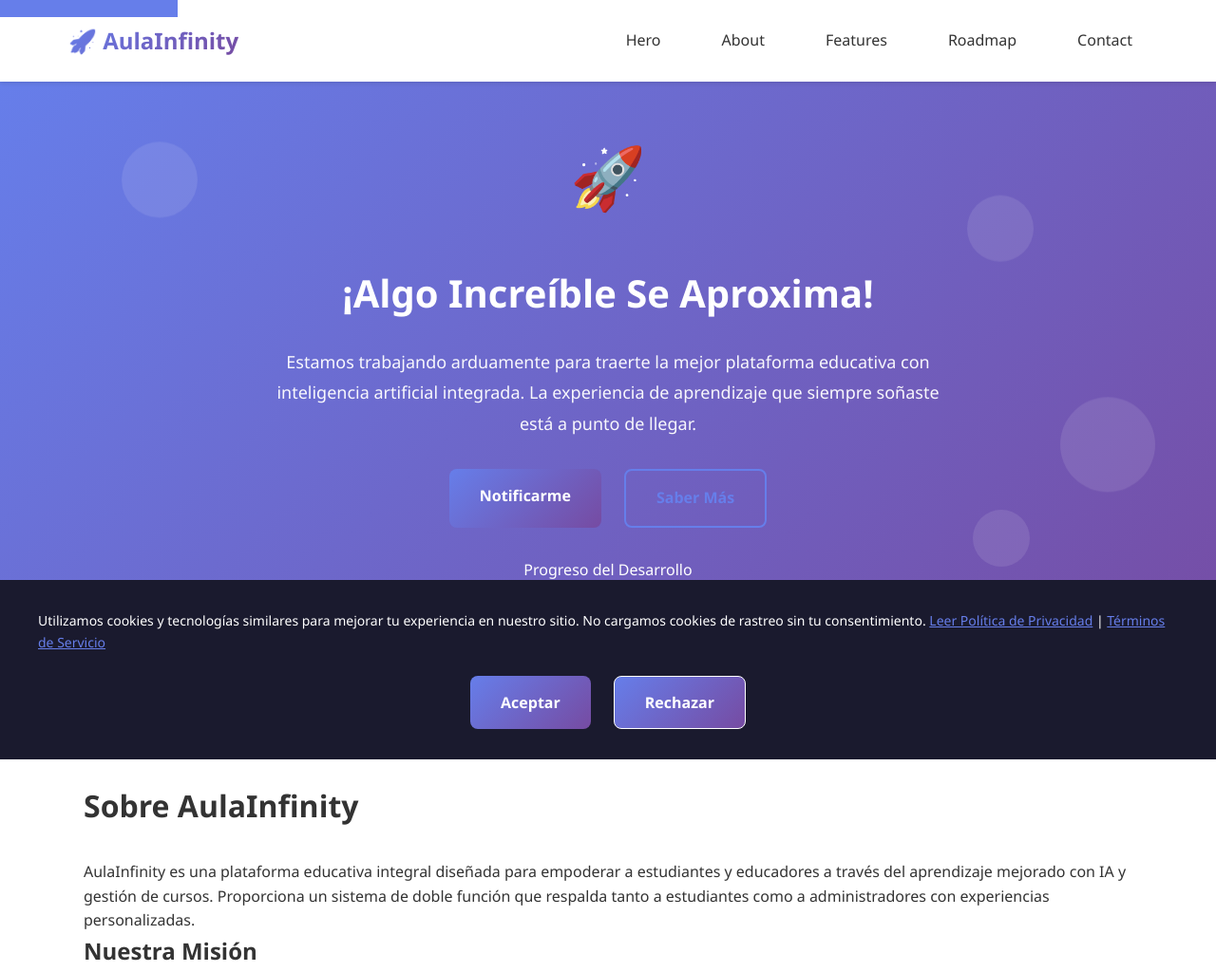
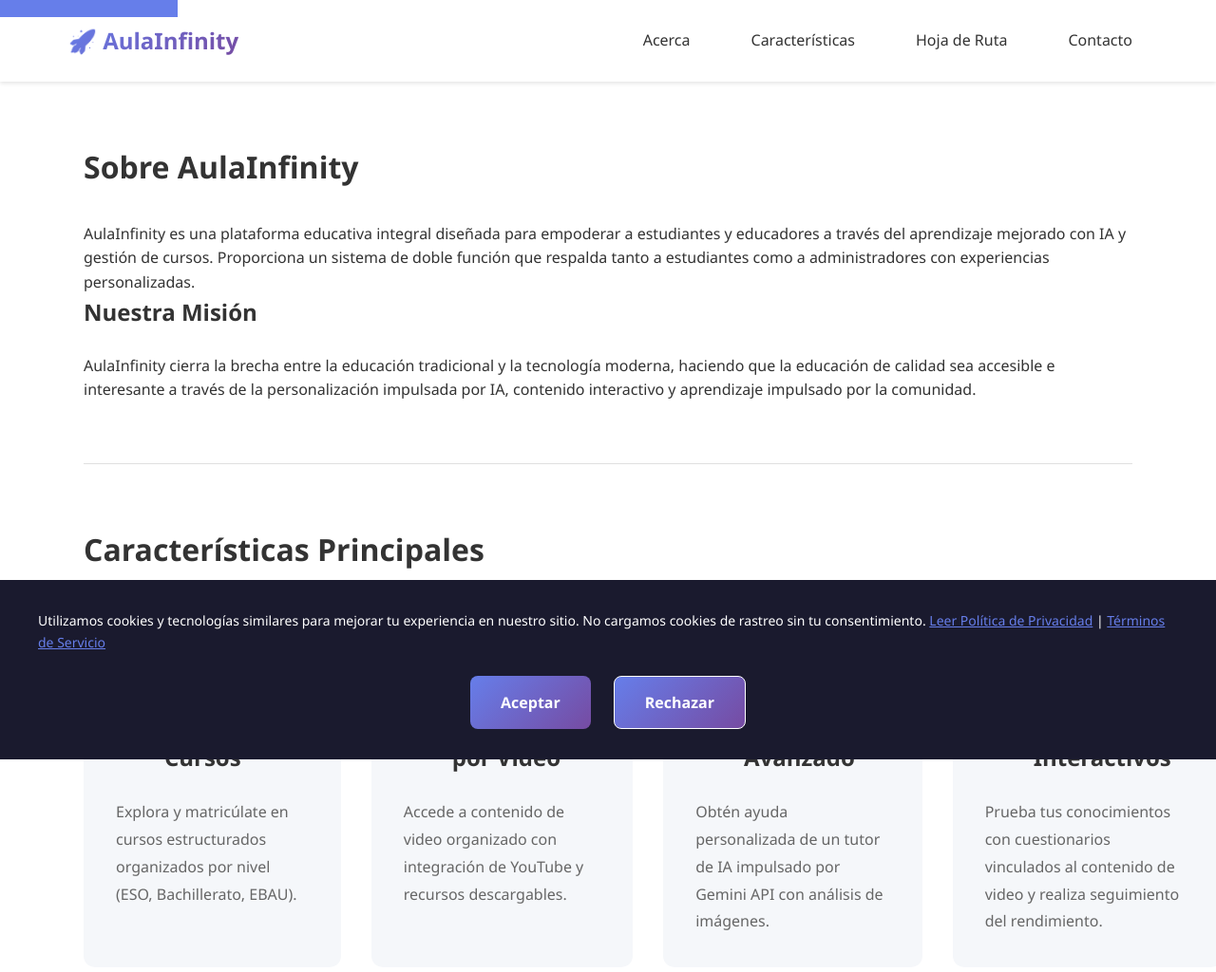
Before and after one commit to Dedalo101/AulainfinityLAndingUnderconstruction, a website: page index.html in a window 1280 px wide. Shown: the top 1024 px of the page at 95% size. Drawn offline with Linux system fonts and the light colour scheme.

Commit message:
no heroes

```diff
--- a/index.html
+++ b/index.html
@@ -15,47 +15,20 @@
     <!-- Navigation -->
     <nav role="navigation" aria-label="Main navigation">
         <div class="navbar">
-            <a href="#hero" class="navbar-brand">🚀 AulaInfinity</a>
-            <button class="menu-toggle" aria-label="Toggle navigation menu" aria-expanded="false" id="menuToggle">
+            <a href="#about" class="navbar-brand">🚀 AulaInfinity</a>
+            <button class="menu-toggle" aria-label="Alternar menú de navegación" aria-expanded="false" id="menuToggle">
                 <span></span>
                 <span></span>
                 <span></span>
             </button>
             <ul class="navbar-menu" id="navbarMenu" role="menubar">
-                <li><a href="#hero" role="menuitem">Hero</a></li>
-                <li><a href="#about" role="menuitem">About</a></li>
-                <li><a href="#features" role="menuitem">Features</a></li>
-                <li><a href="#roadmap" role="menuitem">Roadmap</a></li>
-                <li><a href="#contact" role="menuitem">Contact</a></li>
+                <li><a href="#about" role="menuitem">Acerca</a></li>
+                <li><a href="#features" role="menuitem">Características</a></li>
+                <li><a href="#roadmap" role="menuitem">Hoja de Ruta</a></li>
+                <li><a href="#contact" role="menuitem">Contacto</a></li>
             </ul>
         </div>
     </nav>
-
-    <!-- Hero Section -->
-    <header id="hero" role="banner">
-        <div class="hero-bg">
-            <div class="bubble bubble1" aria-hidden="true"></div>
-            <div class="bubble bubble2" aria-hidden="true"></div>
-            <div class="bubble bubble3" aria-hidden="true"></div>
-            <div class="bubble bubble4" aria-hidden="true"></div>
-        </div>
-        <div class="hero-content">
-            <div class="hero-icon" aria-hidden="true">🚀</div>
-            <h1>¡Algo Increíble Se Aproxima!</h1>
-            <p>Estamos trabajando arduamente para traerte la mejor plataforma educativa con inteligencia artificial integrada. La experiencia de aprendizaje que siempre soñaste está a punto de llegar.</p>
-            <div class="hero-actions">
-                <a href="#contact" class="button button-primary" aria-label="Get early access to AulaInfinity">Notificarme</a>
-                <a href="#features" class="button button-secondary" aria-label="Learn more about AulaInfinity features">Saber Más</a>
-            </div>
-            <div class="progress-section" style="margin-top: 2rem;">
-                <div class="progress-label" style="text-align: center; color: white; margin-bottom: 0.5rem;">Progreso del Desarrollo</div>
-                <div class="progress-bar">
-                    <div class="progress-fill"></div>
-                </div>
-                <div class="progress-text" style="text-align: center; color: rgba(255,255,255,0.8);">Finalización estimada: 85%</div>
-            </div>
-        </div>
-    </header>
 
     <!-- Main Content -->
     <main id="main" role="main">
```
